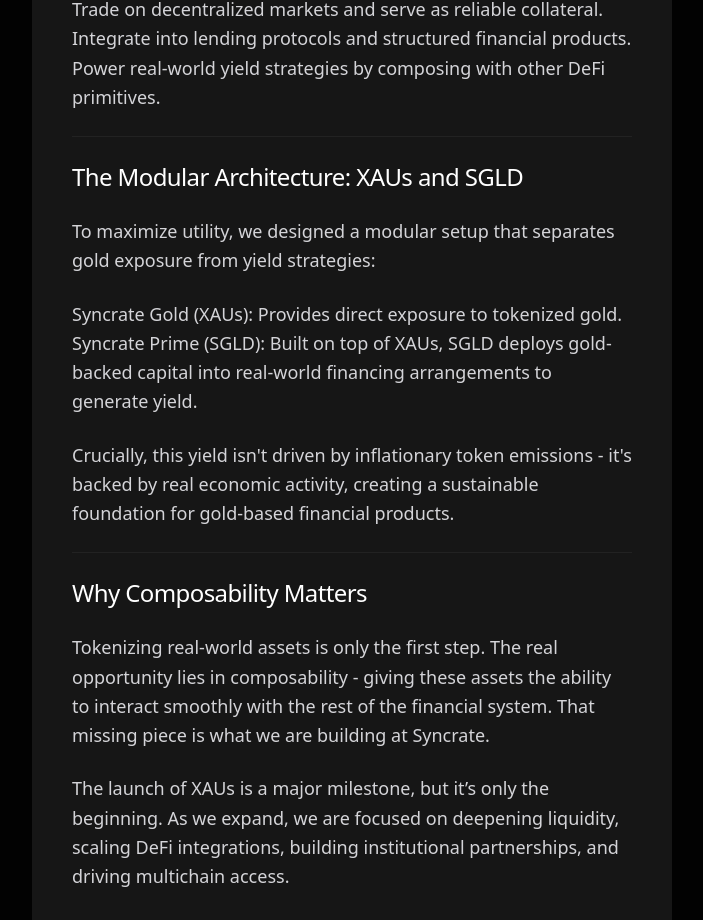
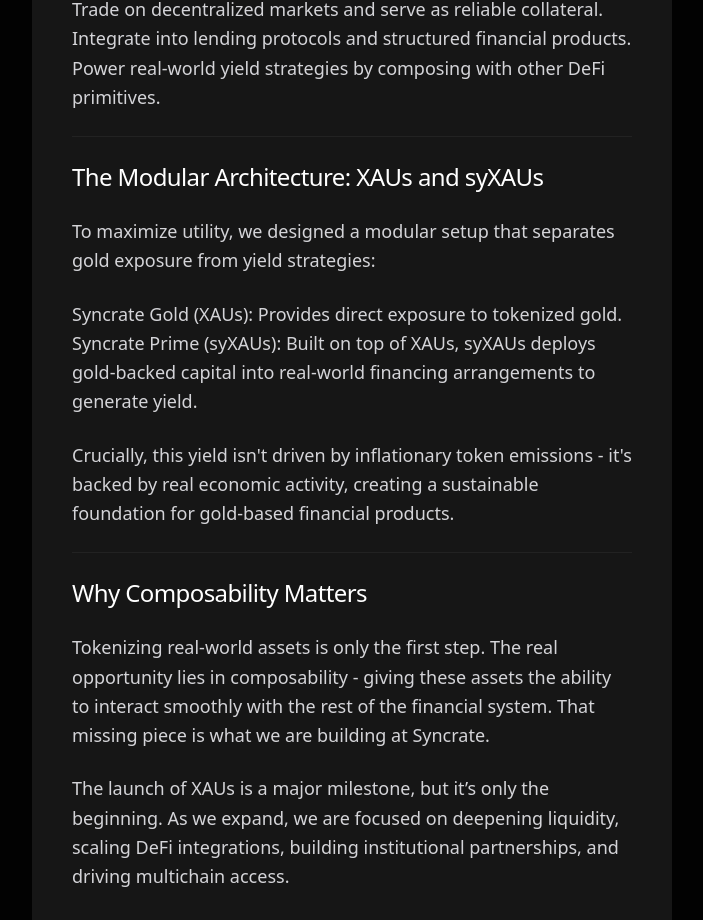
Before and after one commit to Syncrate-Finance/syncrate-frontend, a Next.js app: page /blog/xaus-is-live in a window 1280 px wide. Shown: the part 1511-2431 px from the top of the page, without its empty margins (288-991 px from the left). Built offline with nearby package versions, Linux system fonts and the light colour scheme; what @rainbow-me/rainbowkit, wagmi would draw is missing.

Commit message:
Update page.tsx

```diff
--- a/app/blog/xaus-is-live/page.tsx
+++ b/app/blog/xaus-is-live/page.tsx
@@ -95,7 +95,7 @@
 </ul>
 
                <h2 className="text-2xl font-normal text-white pt-6 border-t border-[#222222] tracking-tight">
-              The Modular Architecture: XAUs and SGLD
+              The Modular Architecture: XAUs and syXAUs
             </h2>
 
               <p>
@@ -104,7 +104,7 @@
 
                <ul>
   <li><strong>Syncrate Gold (XAUs):</strong> Provides direct exposure to tokenized gold.</li>
-  <li><strong>Syncrate Prime (SGLD):</strong> Built on top of XAUs, SGLD deploys gold-backed capital into real-world financing arrangements to generate yield.</li>
+  <li><strong>Syncrate Prime (syXAUs):</strong> Built on top of XAUs, syXAUs deploys gold-backed capital into real-world financing arrangements to generate yield.</li>
 </ul>
 
                 <p>
```
